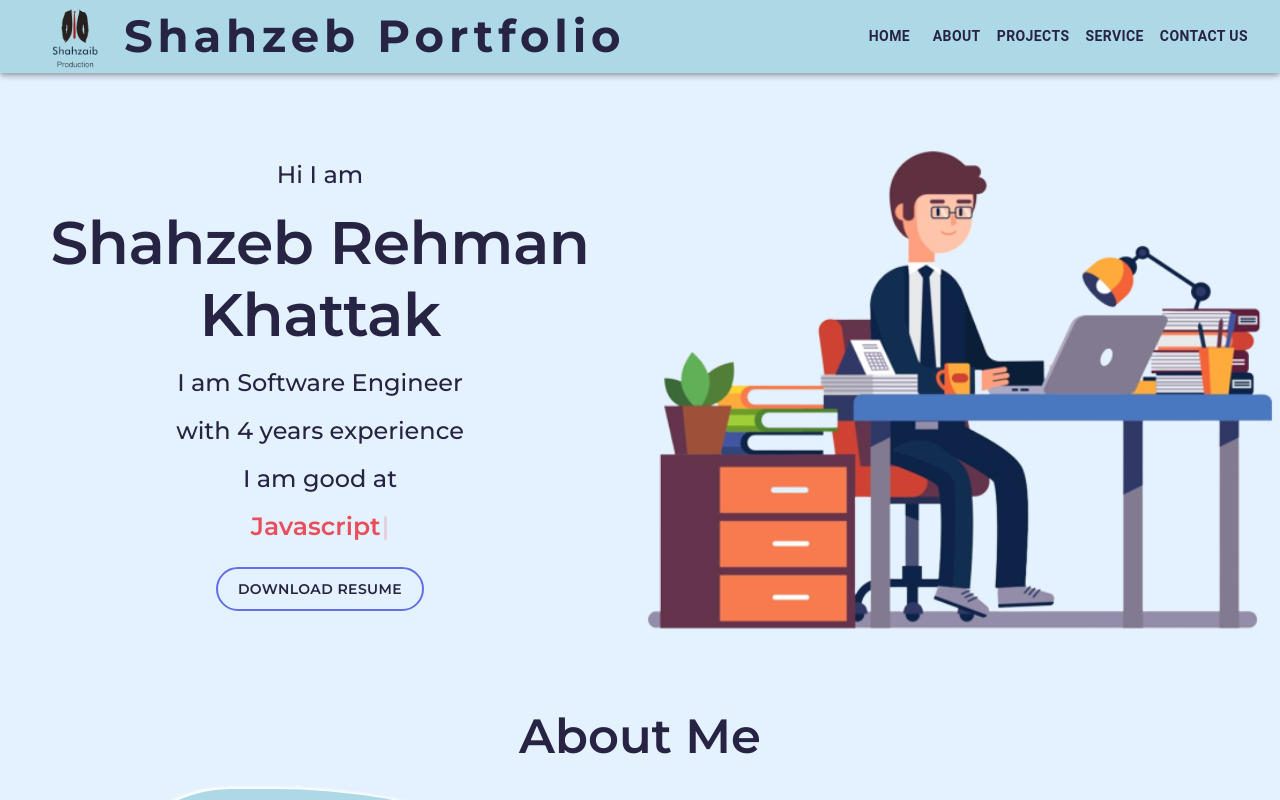
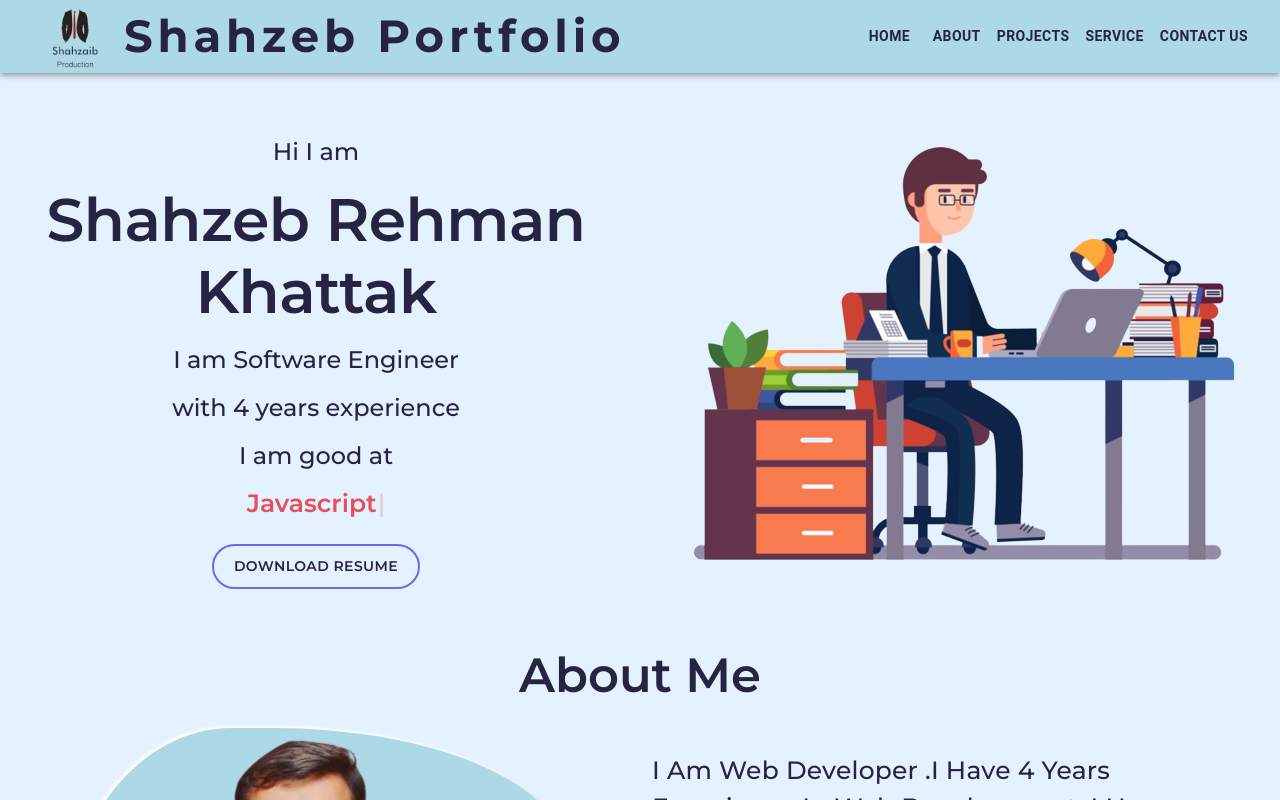
Before and after one commit to musdev-1/MyPortfolio, a React (Create React App) app: page / in a window 1280 px wide. Shown: the top 800 px of the page. Built offline with nearby package versions, Linux system fonts and the light colour scheme.

Commit message:
banner image issue resolvd

```diff
--- a/src/App.js
+++ b/src/App.js
@@ -12,7 +12,7 @@ import ContactForm from "./components/ContactForm";
 function App() {
   return (
     <>
-      <Grid container sx={{ backgroundColor: "#e4f1fe", color: "#272343" }}>
+      <Grid  sx={{ backgroundColor: "#e4f1fe", color: "#272343" }}>
         <Navbar />
         <Banner />
         <AboutUs />
--- a/src/components/Home.jsx
+++ b/src/components/Home.jsx
@@ -16,9 +16,10 @@ const Banner = () => {
     <div id="home">
       <Grid
         container
-        sx={{ display: "flex", alignItems: "center", mt: 15, mb: 6 }}
+        spacing={2}
+        sx={{  pt: 15, mb: 6 }}
       >
-        <Grid item xs={12} md={6} lg={6} sx={{ textAlign: "center" }}>
+        <Grid item xs={12} md={6} lg={6} xl={6} sx={{ textAlign: "center" }}>
           <Typography variant="h5" sx={{ fontFamily: 'Montserrat, sans-serif', mt: 2,fontWeight:500 }}>
             Hi I am
           </Typography>
@@ -96,8 +97,14 @@ const Banner = () => {
             </Box>
           </Box>
         </Grid>
-        <Grid item xs={12} md={6} lg={6}>
-          <img src={bg} alt="error " style={{ width: "100%" }} />
+        <Grid item xs={12} md={6} lg={6} xl={6}>
+          <Box sx={{
+            display:"flex",
+            justifyContent:"center"
+          }}>
+ <img src={bg} alt="error "  style={{ maxWidth: "100%" }} />
+          </Box>
+
         </Grid>
       </Grid>
     </div>
--- a/src/components/Navbar.jsx
+++ b/src/components/Navbar.jsx
@@ -26,7 +26,7 @@ const Navbar = () => {
   };
 
   return (
-    <AppBar position="fixed">
+    <AppBar position="fixed" >
       <Container maxWidth="xxl" className="navbar">
         <Toolbar disableGutters>
           <Box
```
